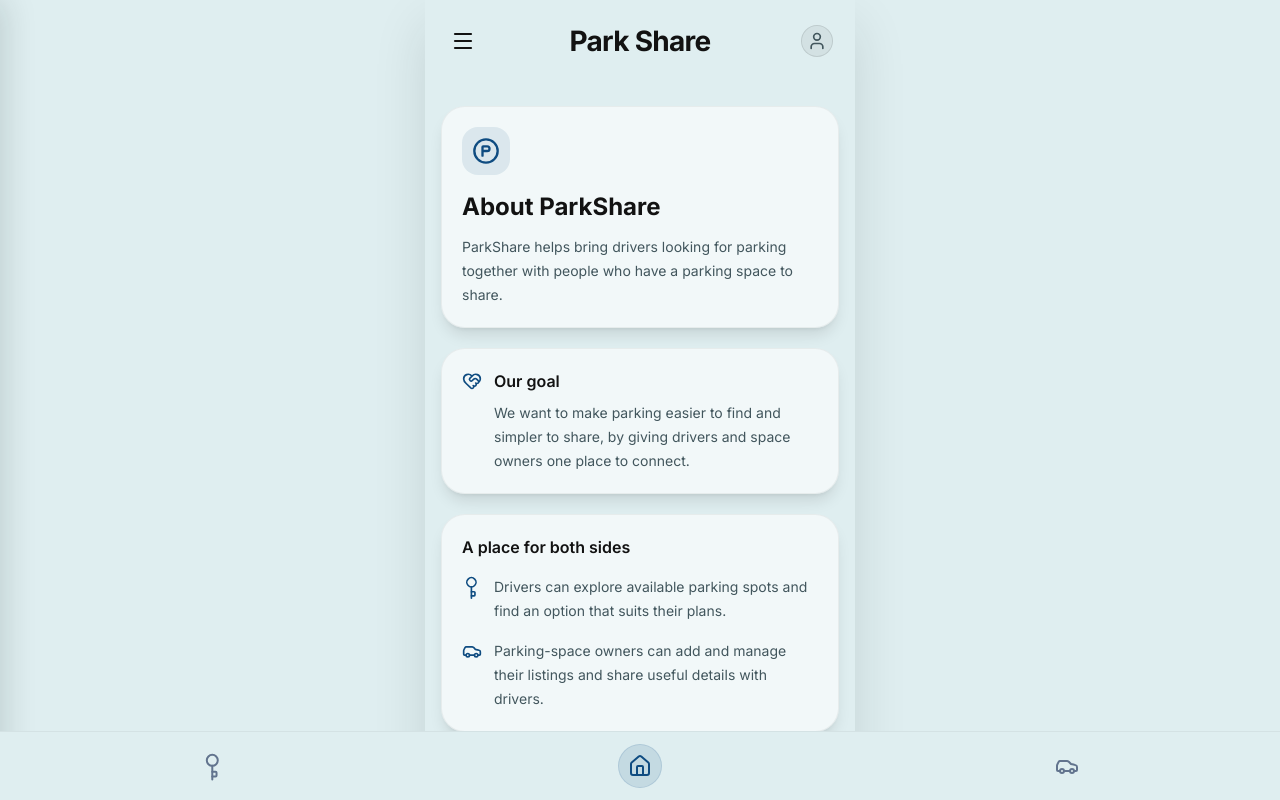
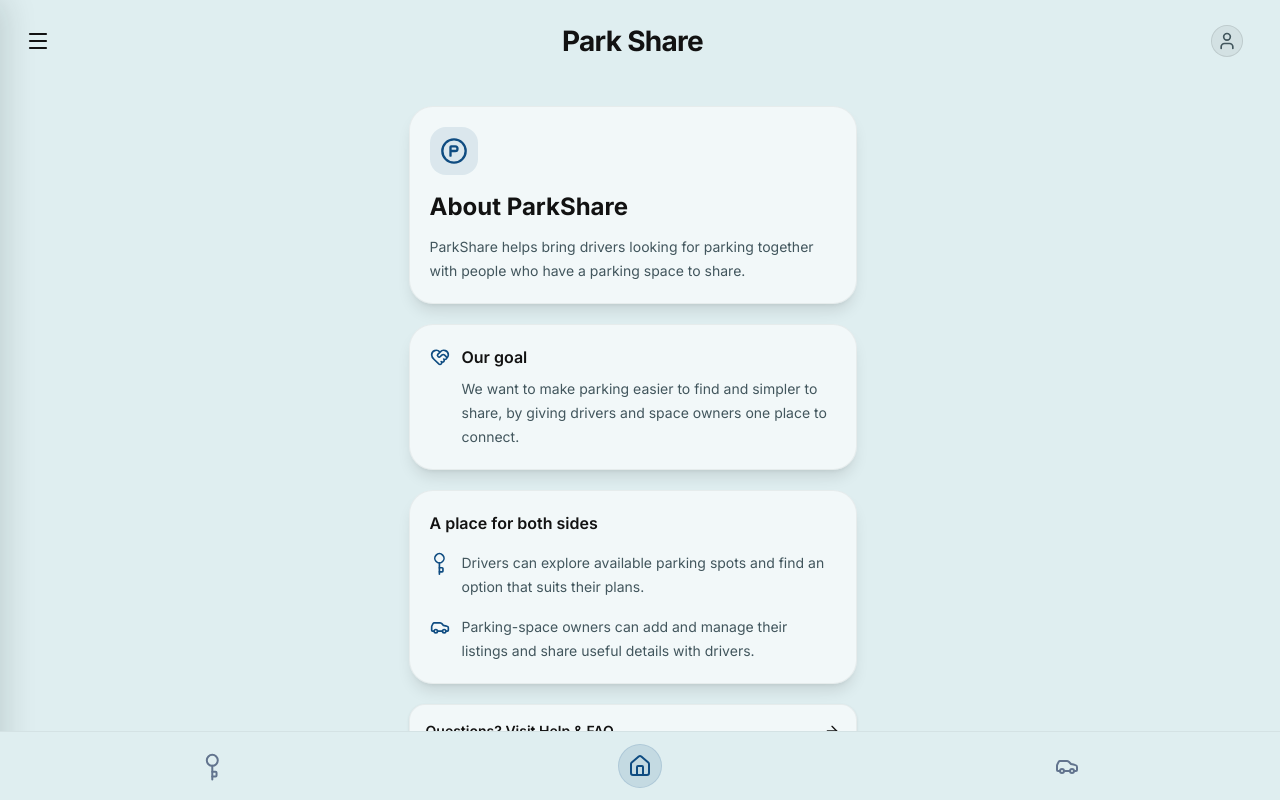
Before and after one commit to StefPo09/ParkShare, a Next.js app in the folder frontend/: page /AboutUsPage in a window 1280 px wide. Built offline with nearby package versions, Linux system fonts and the light colour scheme; no server answers.

Commit message:
Fit responsive pages to viewport

```diff
--- a/frontend/app/HomePage/page.tsx
+++ b/frontend/app/HomePage/page.tsx
@@ -433,29 +433,29 @@ export default function HomePage() {
                   <ChevronRight className="h-7 w-7 text-[#42565d] dark:text-[#dfeef0]" strokeWidth={2.5} />
                 </a>
 
-                <div className="grid grid-cols-3 gap-3">
+                <div className="grid grid-cols-1 gap-3 sm:grid-cols-2 xl:grid-cols-3">
                   {parkingListings.map((spot) => (
                   <a
                           key={spot.id}
                       href={ROUTES.RENT}
                       onClick={(e) => { e.preventDefault(); router.push(ROUTES.RENT); }}
-                          className="min-w-0 cursor-pointer overflow-hidden rounded-[22px] border border-black/5 bg-white/40 p-2 text-left shadow-sm transition hover:bg-white/50 dark:border-white/10 dark:bg-white/5 dark:hover:bg-white/10"
+                          className="min-w-0 cursor-pointer overflow-hidden rounded-[22px] border border-black/5 bg-white/40 p-2 text-left shadow-sm transition duration-200 hover:-translate-y-0.5 hover:bg-white/50 hover:shadow-md dark:border-white/10 dark:bg-white/5 dark:hover:bg-white/10"
                       >
-                        <div className="relative h-28 overflow-hidden rounded-[18px] bg-[#d9d9d9]">
+                        <div className="relative h-32 overflow-hidden rounded-[18px] bg-[#d9d9d9] sm:h-36 xl:h-40">
                           <Image
                               src={spot.image}
                               alt={spot.title}
                               fill
-                              sizes="(max-width: 430px) 33vw, 130px"
+                              sizes="(max-width: 639px) 100vw, (max-width: 1279px) 50vw, 33vw"
                               className="object-cover"
                           />
                         </div>
 
                         <div className="mt-2 space-y-1">
-                          <p className="text-[11px] font-medium text-[#42565d] dark:text-[#dfeef0]">{spot.title}</p>
-                          <p className="text-[13px] font-bold text-[#121212] dark:text-white">{spot.name}</p>
-                          <p className="text-[11px] font-medium text-[#42565d] dark:text-[#dfeef0]">{spot.address}</p>
-                          <p className="text-[18px] font-bold text-[#121212] dark:text-white">{spot.price}</p>
+                          <p className="truncate text-xs font-medium text-[#42565d] dark:text-[#dfeef0]">{spot.title}</p>
+                          <p className="truncate text-sm font-bold text-[#121212] dark:text-white">{spot.name}</p>
+                          <p className="truncate text-xs font-medium text-[#42565d] dark:text-[#dfeef0]">{spot.address}</p>
+                          <p className="text-xl font-bold text-[#121212] dark:text-white">{spot.price}</p>
                         </div>
                       </a>
                   ))}
--- a/frontend/app/globals.css
+++ b/frontend/app/globals.css
@@ -3,6 +3,7 @@
 @custom-variant dark (&:where(.dark, .dark *));
 
 :root {
+  --app-shell-width: 100%;
   color-scheme: light;
   --page-bg: #dfeef0;
   --panel: rgba(255, 255, 255, 0.2);
@@ -18,6 +19,9 @@
 
 html {
   background-color: var(--page-bg);
+  max-width: 100%;
+  overflow-x: clip;
+  scrollbar-gutter: stable;
 }
 
 html.dark {
@@ -34,9 +38,37 @@ html.dark {
 }
 
 body {
-  min-height: 100vh;
+  min-height: 100dvh;
+  max-width: 100%;
+  overflow-x: clip;
   background-color: var(--page-bg);
   color: var(--text);
+}
+
+.min-h-screen {
+  min-height: 100dvh;
+}
+
+.h-screen {
+  height: 100dvh;
+}
+
+.w-screen {
+  width: 100%;
+}
+
+.mx-auto.max-w-107\.5 {
+  width: var(--app-shell-width);
+  max-width: none;
+  height: 100dvh;
+  min-height: 0;
+  overflow: hidden;
+}
+
+nav.fixed:has(> a:nth-child(3)) {
+  right: 0;
+  left: 0;
+  width: 100%;
 }
 
 html.dark body {
--- a/frontend/app/layout.tsx
+++ b/frontend/app/layout.tsx
@@ -28,6 +28,7 @@ export const metadata: Metadata = {
 
 export const viewport: Viewport = {
   themeColor: '#0f4c81',
+  viewportFit: 'cover',
 };
 
 export default function RootLayout({ children }: { children: React.ReactNode }) {
```
